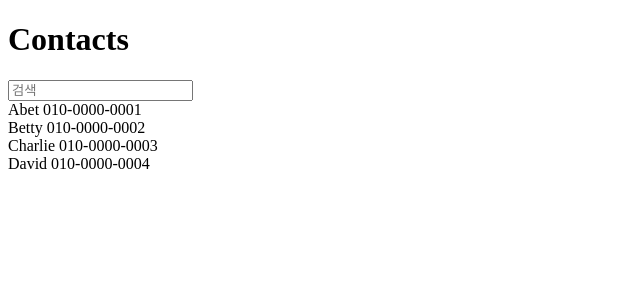
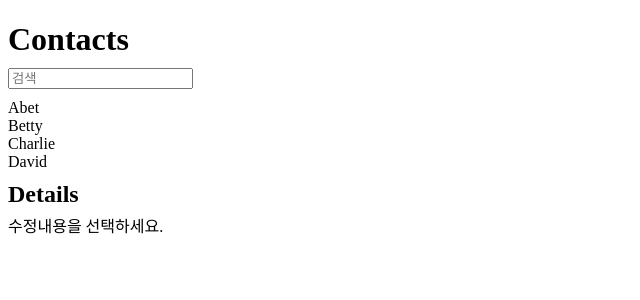
Before and after one commit to hsi05200/React2, a React (Create React App) app: page / in a window 1280 px wide. Shown: the top 300 px of the page, without its empty margins (0-640 px from the left). Built offline with nearby package versions, Linux system fonts and the light colour scheme.

Commit message:
Contacts List 선택시 Details 영역에 선택내용을 호출하도록 설정

```diff
--- a/src/components/Contact.js
+++ b/src/components/Contact.js
@@ -1,11 +1,14 @@
 import React from 'react';
 import ContactInfo from './Contactinfo';
+import ContactDetails from './ContactDetails';
+import './css/Contact.css';
 
 class Contact extends React.Component {
 
   constructor(props) {
     super(props);
     this.state = {
+      selectedKey: -1,
       keyword: '',
       contactData: [
         {name: 'Abet', phone: '010-0000-0001'},
@@ -16,12 +19,21 @@ class Contact extends React.Component {
     };
 
     this.handleChange = this.handleChange.bind(this);
+    this.handleClick = this.handleClick.bind(this);
   }
 
   handleChange(e) {
     this.setState({
       keyword: e.target.value
     });
+  }
+
+  handleClick(key) {
+    this.setState({
+      selectedKey: key
+    });
+
+    console.log(key, '선택완료');
   }
 
   render() {
@@ -34,23 +46,39 @@ class Contact extends React.Component {
         }
       )
       return data.map((contact, i) => {
-          return (<ContactInfo contact={contact} key={i}/>);
+          return (<ContactInfo
+                    contact={contact}
+                    key={i}
+                    onClick={() => this.handleClick(i)}
+                  />);
       });
     };
 
     return (
       <div>
-          <h1>Contacts</h1>
+          <h1 className="Title">Contacts</h1>
           <input
+            className="Keyword"
             name="keyword"
             placeholder="검색"
             value={this.state.keyword}
             onChange={this.handleChange}
           />
-          <div>{mapToComponents(this.state.contactData)}</div>
+          <div className="ContactsList">{mapToComponents(this.state.contactData)}</div>
+          <ContactDetails
+            isSelected={this.state.selectedKey != -1}
+            contact={this.state.contactData[this.state.selectedKey]}
+          />
       </div>
     );
   }
 }
 
+ContactDetails.defaultProps = {
+  contact: {
+    name: '',
+    phone: ''
+  }
+};
+
 export default Contact;
--- /dev/null
+++ b/src/components/ContactDetails.js
@@ -0,0 +1,30 @@
+import React from 'react';
+
+class ContactDetails extends React.Component {
+  render() {
+
+    const details = (
+      <div>
+        <p style={{marginBottom:-10}}>{this.props.contact.name}</p>
+        <p>{this.props.contact.phone}</p>
+      </div>
+    );
+    const blank = (
+      <div style={{marginTop:10}}>
+        수정내용을 선택하세요.
+      </div>
+    );
+
+    return (
+      <div style={{marginTop:10}}>
+        <h2 style={{margin:'10px 0 -5px'}}>Details</h2>
+        {this.props.isSelected
+          ? details
+          : blank
+        }
+      </div>
+    );
+  }
+}
+
+export default ContactDetails;
--- a/src/components/Contactinfo.js
+++ b/src/components/Contactinfo.js
@@ -3,7 +3,7 @@ import React from 'react';
 class ContactInfo extends React.Component {
     render() {
         return (
-            <div>{this.props.contact.name} {this.props.contact.phone}</div>
+            <div onClick={this.props.onClick}>{this.props.contact.name}</div>
         );
     }
 }
--- /dev/null
+++ b/src/components/css/Contact.css
@@ -0,0 +1,13 @@
+.Keyword {
+	margin-bottom: 10px;
+}
+.Title {
+	margin-bottom: 10px
+}
+.ContactsList {
+  width: 162px;
+  cursor: pointer
+}
+.ContactsList > div:hover {
+  background: #eee
+}
```
Also changed, not shown: 1 other file (tests, documents, lock files or other folders).
